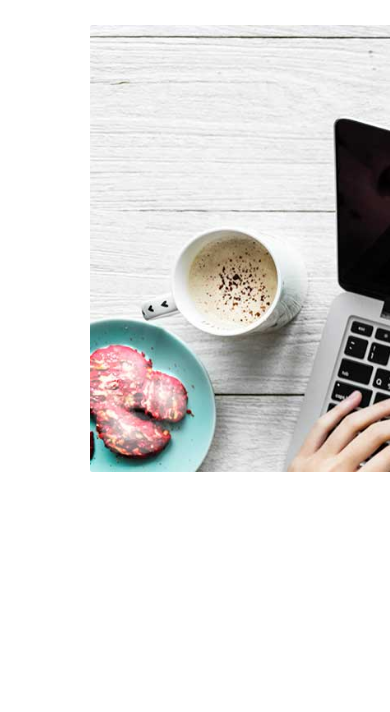
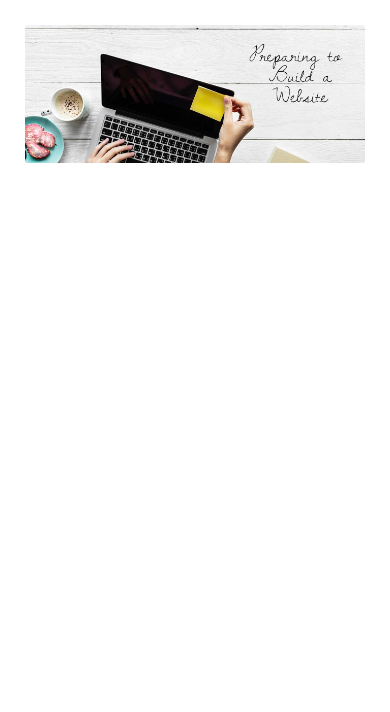
Before and after one commit to selmanbaskaya/ingilizce-kelime-ogren, a Flask app: template templates/home.html in a window 390 px wide; the page is wider, and only the part inside the window is pictured. Shown: the part 62-774 px from the top of that part. Run offline with Flask 2, Linux system fonts and the light colour scheme; the template is opened without the code that fills it, so the values that code supplies are empty; parts of the project's set-up code (start-up, migrations or seed data) failed here and were passed over; some libraries are stand-ins or nearby versions.

Commit message:
responsive design updated

```diff
--- a/flask_user/templates/flask_user_layout.html
+++ b/flask_user/templates/flask_user_layout.html
@@ -65,12 +65,16 @@
         {% block content %}{% endblock %}
     {% endblock %}
     </div>
-    <footer class="page-footer font-small blue" style="position: fixed; left: 0; bottom: 0; width: 100%; text-align: center;">       <div class="footer-copyright text-center py-3 bg-dark text-white">©2020 Copyright
+    <div class="container-fluid">
+      <div class="row">
+        <div class="col-lg-12 col-md-12 col-sm-12 col-xs-12">
+          <footer class="page-footer font-small blue" style="position: fixed; left: 0; bottom: 0; width: 100%; text-align: center;">       <div class="footer-copyright text-center py-3 bg-dark text-white">©2020 Copyright
             <a href="https://mdbootstrap.com/" class="text-white"> Kelimelik</a>
+          </footer>
         </div>
-    </footer>
+      </div>
+    </div>
     {% endblock %}
-
     <script src="//code.jquery.com/jquery-1.11.0.min.js"></script>
     <script src="//netdna.bootstrapcdn.com/bootstrap/3.1.1/js/bootstrap.min.js"></script>
     {# *** Allow sub-templates to insert extra html to the bottom of the body *** #}
--- a/templates/home.html
+++ b/templates/home.html
@@ -9,9 +9,13 @@
     <link href="//netdna.bootstrapcdn.com/bootstrap/3.1.1/css/bootstrap.min.css" rel="stylesheet">
 </head>
 <body>
-    <div style="margin-left: 50px;">
-        <img src="{{ url_for('static', filename='preparing.jpg') }}" class="mt-2 rounded ml-5" width="1100" />
+    <div class="container-fluid">
+        <div class="row">
+            <div class="col-lg-12 col-md-12 col-sm-12 col-xs-12">
+                    <img src="{{ url_for('static', filename='preparing.jpg') }}" class="mt-2 rounded" width="100%" />
+            </div>
+        </div>
     </div>
-
+</body>
 </html>
 {% endblock %}
```
